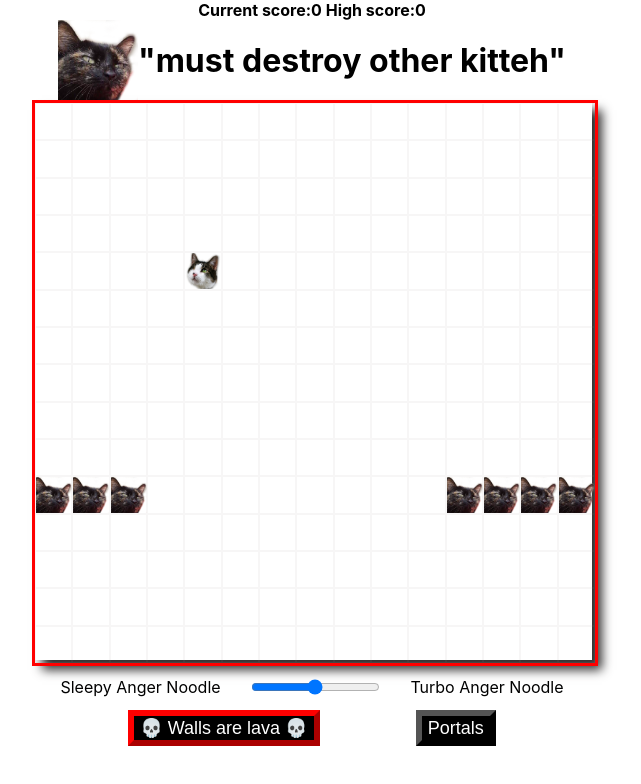
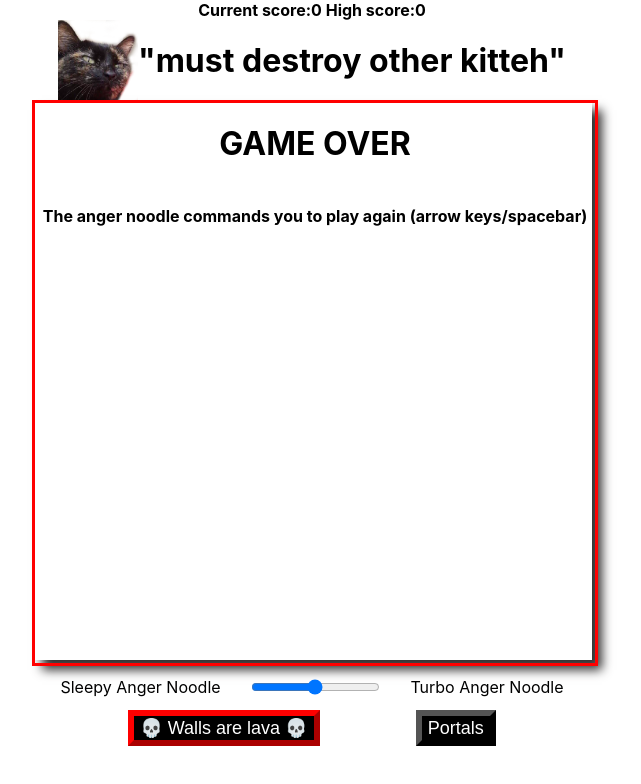
Before and after one commit to michaelmeidenbauer/reactarcade, a React (Create React App) app: page /angerNoodle in a window 1280 px wide. Both pictures are taken after a click on the button "💀 Walls are lava 💀". Shown: the top 784 px of the page, without its empty margins (328-969 px from the left). Built offline with nearby package versions, Linux system fonts and the light colour scheme.

Commit message:
game over

```diff
--- a/src/components/AngerNoodle/AngerNoodle.jsx
+++ b/src/components/AngerNoodle/AngerNoodle.jsx
@@ -51,7 +51,7 @@ const AngerNoodle = () => {
   useEffect(() => {
     updateBoard(updateBoardData(snake, directionRef.current, treatCoords));
     if (gameState === 'active') {
-      setTimeout(() => move(shouldDeleteTail, updateShouldDeleteTail, snake, updateSnake, gridSize, board, updateBoard, directionRef.current, wallsAreLava, treatCoords, updateTreatCoords, currentScore, updateScore, highScore, updateHighScore), tickRate);
+      setTimeout(() => move(shouldDeleteTail, updateShouldDeleteTail, snake, updateSnake, gridSize, board, updateBoard, directionRef.current, wallsAreLava, treatCoords, updateTreatCoords, currentScore, updateScore, highScore, updateHighScore, updateGameState), tickRate);
     }
   }, [snake]);
 
@@ -66,6 +66,7 @@ const AngerNoodle = () => {
         <Board
           board={board}
           wallsAreLava={wallsAreLava}
+          gameState={gameState}
         />
         <DifficultyControls
           tickRate={tickRate}
--- a/src/components/AngerNoodle/Board.jsx
+++ b/src/components/AngerNoodle/Board.jsx
@@ -3,9 +3,9 @@ import React from 'react';
 import './AngerNoodle.css';
 import PropTypes from 'prop-types';
 
-const Board = ({ board, wallsAreLava }) => (
+const Board = ({ board, wallsAreLava, gameState}) => (
   <div className={`snake ${wallsAreLava ? 'lava' : ''}`}>
-    {
+    { gameState === 'active' ?
       board.map((row, index) => (
         <div key={index} className={`row ${index}`}>
           {row.map((cell, i) => (
@@ -14,6 +14,11 @@ const Board = ({ board, wallsAreLava }) => (
           ))}
         </div>
       ))
+      :
+      <div className="game-over-angerNoodle">
+                <h1>GAME OVER</h1>
+                <h4>The anger noodle commands you to play again (arrow keys/spacebar)</h4>
+            </div>
           }
   </div>
 );
@@ -22,5 +27,6 @@ Board.propTypes = {
     classString: PropTypes.string.isRequired,
   })).isRequired,
   wallsAreLava: PropTypes.bool.isRequired,
+  gameState: PropTypes.string.isRequired,
 };
 export default Board;
--- a/src/components/AngerNoodle/helperFunctions/movement.js
+++ b/src/components/AngerNoodle/helperFunctions/movement.js
@@ -1,6 +1,6 @@
 import { updateSnakePosition, makeTreatLocation } from "./data";
 
-const move = (shouldDeleteTail, updateShouldDeleteTail, snake, updateSnake, gridSize, board, updateBoard, direction, wallsAreLava, treatCoords, updateTreatCoords, currentScore, updateScore, highScore, updateHighScore) => {
+const move = (shouldDeleteTail, updateShouldDeleteTail, snake, updateSnake, gridSize, board, updateBoard, direction, wallsAreLava, treatCoords, updateTreatCoords, currentScore, updateScore, highScore, updateHighScore, updateGameState) => {
   let score = currentScore;
   const currentHighScore = highScore;
   let newTreatCoords = null;
@@ -57,7 +57,7 @@ const move = (shouldDeleteTail, updateShouldDeleteTail, snake, updateSnake, grid
         aboutToHitRightWall);
 
     if (nextHeadCell.classString.includes("segment") || bonk) {
-      console.log('game over!');
+      updateGameState('gameOver');
     }
     if (nextHeadCell.classString.includes("treat")) {
       const [treatRow, treatCell] = treatCoords;
```
